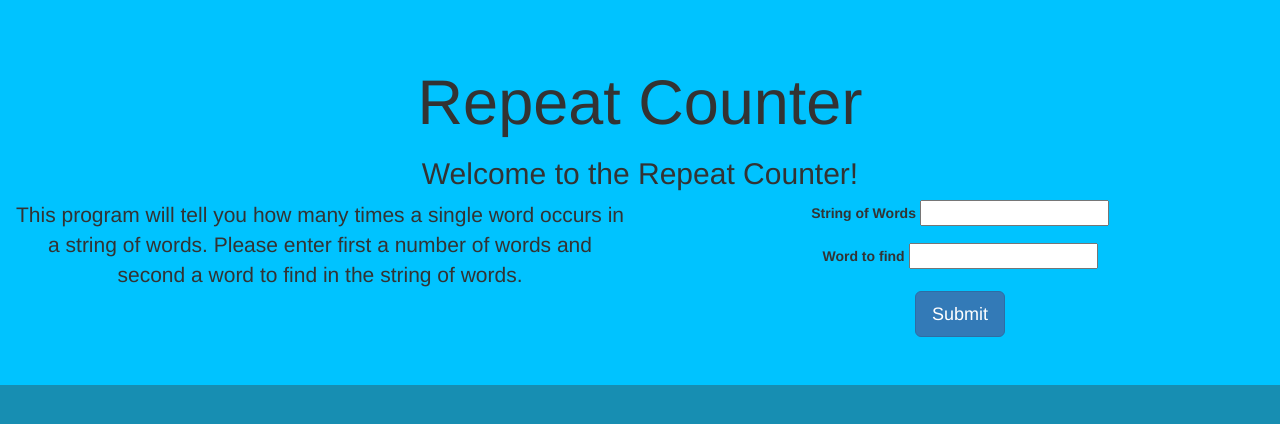
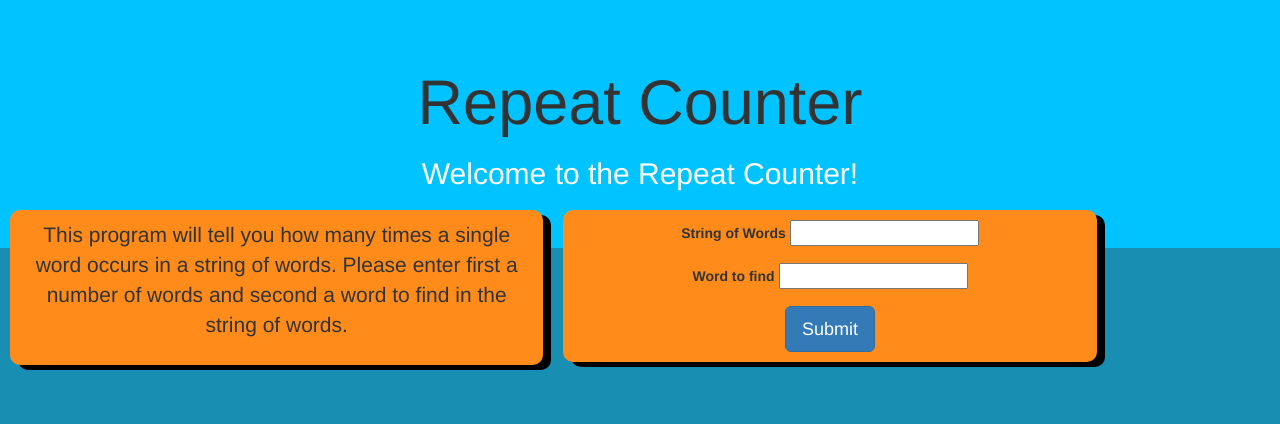
Before and after one commit to anthonybottemiller/repeat-counter, a PHP site: template views/home.html.twig in a window 1280 px wide. Shown: the top 424 px of the page. Run offline with PHP 8.4, Linux system fonts and the light colour scheme; the template is opened without the code that fills it, so the values that code supplies are empty; some libraries are stand-ins or nearby versions.

Commit message:
additional styles added

```diff
--- a/views/home.html.twig
+++ b/views/home.html.twig
@@ -9,7 +9,10 @@
   <div class="jumbotron">
     <h1>Repeat Counter</h1>
     <h2>Welcome to the Repeat Counter!</h2>
-    <p class="col-sm-6">This program will tell you how many times a single word occurs in a string of words. Please enter first a number of words and second a word to find in the string of words.</p>
+    <div class="col-sm-5 container">
+      <p>This program will tell you how many times a single word occurs in a string of words. Please enter first a number of words and second a word to find in the string of words.</p>
+    </div>
+    <div class="col-sm-5 container">
       <form action='/count' method="post">
         <div class="form-group">
           <label for 'input-string'>String of Words</label>
@@ -22,5 +25,6 @@
         <button type="submit" class="btn btn-lg btn-primary">Submit</button>
       </form>
     </div>
+  </div>
 </body>
 </html>
--- a/web/css/styles.css
+++ b/web/css/styles.css
@@ -3,10 +3,18 @@ body {
   background-color: #178EB2;
 }
 
-button {
-  margin: 5px;
+h2 {
+  color: white;
 }
 
 .jumbotron {
   background-color: #00C3FF;
 }
+
+.container {
+  margin: 10px;
+  background-color: #FF8C1A;
+  border: 10px solid #FF8C1A;
+  border-radius: 10px 10px;
+  box-shadow: 8px 5px black;
+}
```
Lines whose indentation alone changed are shown as unchanged.
